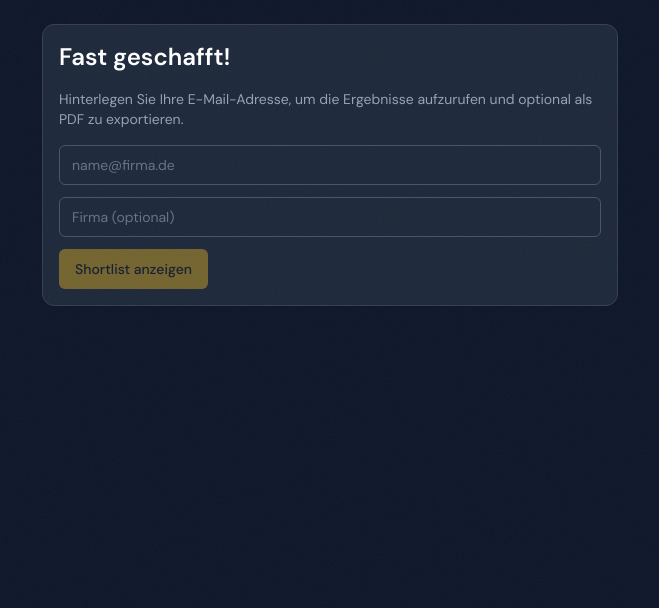
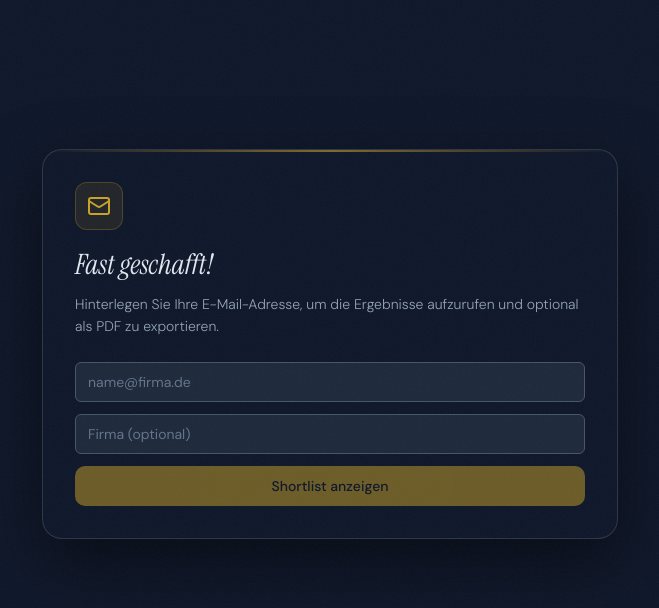
Before and after one commit to hhhirsch/amnogtest, a Next.js app in the folder amnog-frontend/: page /lead/1 in a window 1280 px wide. Shown: the top 608 px of the page, without its empty margins (310-969 px from the left). Built offline with nearby package versions, Linux system fonts and the light colour scheme; no server answers.

Commit message:
Apply email gate card styling to LeadClient component
Co-authored-by: hhhirsch <201000736+hhhirsch@users.noreply.github.com>

```diff
--- a/amnog-frontend/src/app/lead/LeadClient.tsx
+++ b/amnog-frontend/src/app/lead/LeadClient.tsx
@@ -4,9 +4,9 @@ import { FormEvent, useMemo, useState } from "react";
 import { useParams, useRouter } from "next/navigation";
 import { toast } from "sonner";
 import { Button } from "@/components/ui/button";
-import { Card } from "@/components/ui/card";
 import { Input } from "@/components/ui/input";
 import { createLead } from "@/lib/api";
+import { Mail } from "lucide-react";
 
 const EMAIL_REGEX = /^[^\s@]+@[^\s@]+\.[^\s@]+$/;
 
@@ -56,10 +56,21 @@ export default function LeadClient() {
   };
 
   return (
-    <section>
-      <Card className="mx-auto max-w-xl space-y-4">
-        <h1 className="text-2xl font-semibold text-white">Fast geschafft!</h1>
-        <p className="text-sm text-slate-400">
+    <section className="flex items-center justify-center min-h-[80vh]">
+      <div className="bg-surface border border-white/[0.13] rounded-[20px] p-8 shadow-[0_24px_64px_rgba(0,0,0,0.5)] relative overflow-hidden max-w-xl w-full">
+        {/* Gold top-line gradient */}
+        <div className="absolute h-0.5 inset-x-0 top-0 bg-gradient-to-r from-transparent via-gold to-transparent opacity-60" />
+
+        {/* Icon box */}
+        <div className="w-12 h-12 rounded-xl bg-gold/10 border border-gold/25 flex items-center justify-center mb-4">
+          <Mail className="w-6 h-6 text-gold" />
+        </div>
+
+        {/* Title */}
+        <h1 className="font-serif text-[28px] text-ink leading-snug mb-2">Fast geschafft!</h1>
+
+        {/* Description */}
+        <p className="text-sm text-ink-soft font-light leading-relaxed mb-6">
           Hinterlegen Sie Ihre E-Mail-Adresse, um die Ergebnisse aufzurufen und optional als PDF zu exportieren.
         </p>
 
@@ -76,11 +87,15 @@ export default function LeadClient() {
             onChange={(event) => setCompany(event.target.value)}
             placeholder="Firma (optional)"
           />
-          <Button type="submit" disabled={busy || !emailIsValid}>
+          <Button
+            type="submit"
+            disabled={busy || !emailIsValid}
+            className="w-full rounded-[10px] py-3.5 bg-gold hover:bg-gold/90 text-slate-900 font-medium"
+          >
             {busy ? "Speichere..." : "Shortlist anzeigen"}
           </Button>
         </form>
-      </Card>
+      </div>
     </section>
   );
 }
```
